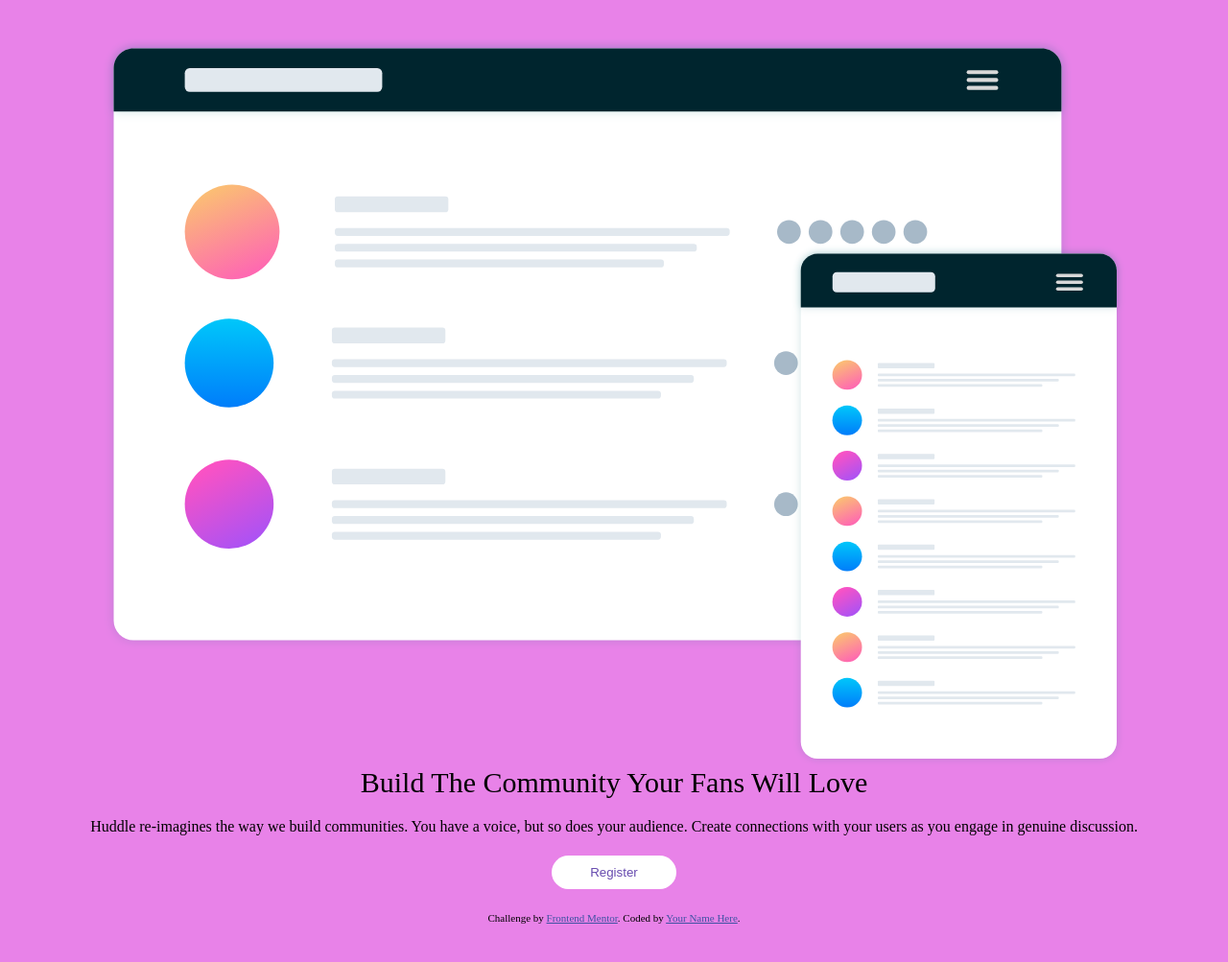
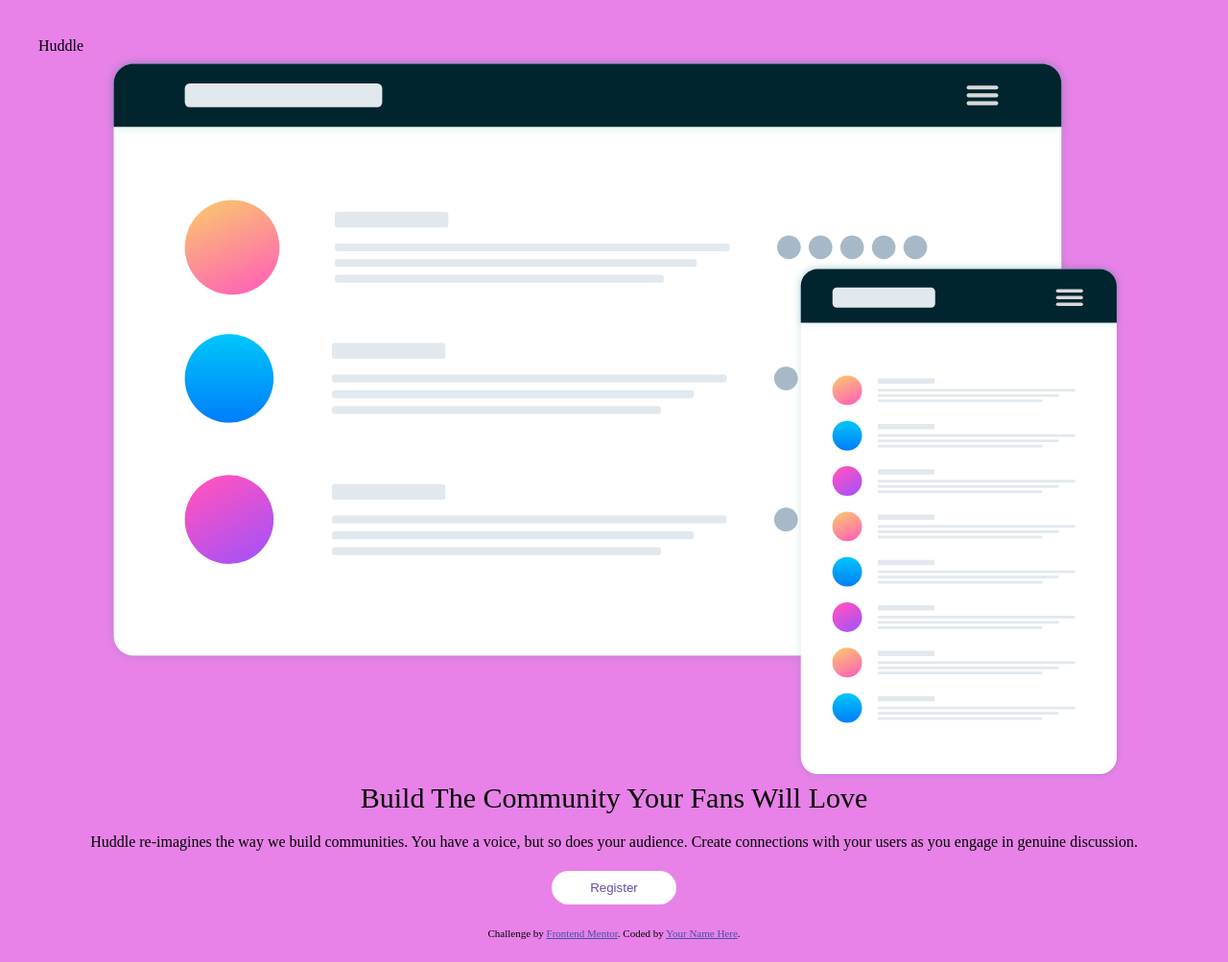
Before and after one commit to C-likethis123/huddle-landing-page-with-single-introductory-section-master, a plain HTML site: page index.html in a window 1280 px wide. Shown: the whole page at 96% size. Drawn offline with Linux system fonts and the light colour scheme.

Commit message:
feat: add logo class to header

```diff
--- a/index.html
+++ b/index.html
@@ -14,7 +14,10 @@
 </head>
 
 <body>
-  <header></header>
+  <header>
+    <a href="#" class="logo"></a>
+    Huddle
+  </header>
   <div id="img"></div>
   <div id="content">
     <h1>Build The Community Your Fans Will Love</h1>
```
